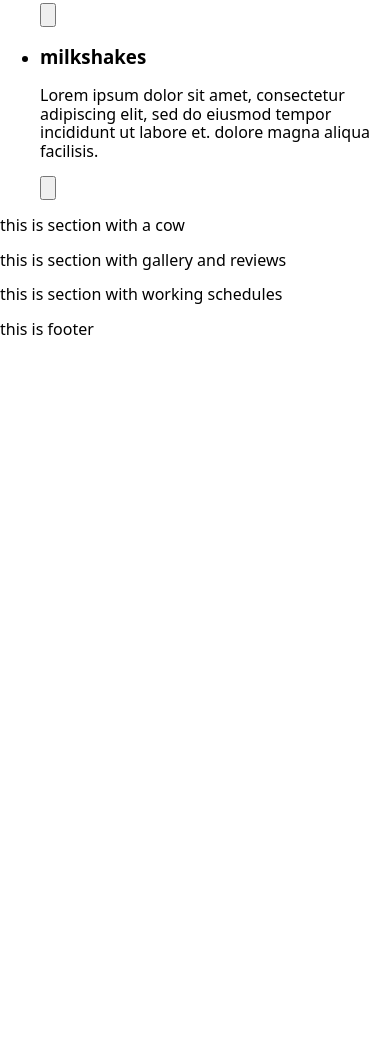
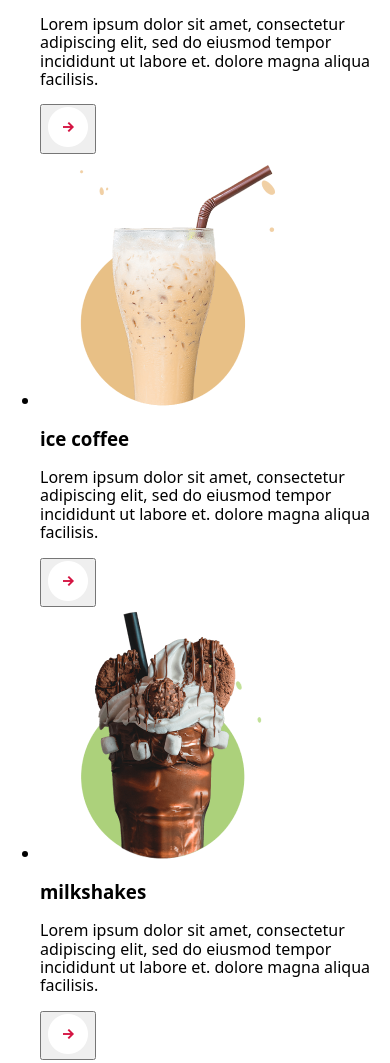
Before and after one commit to Hardracing/IceCreamProject, a website: page src/index.html in a window 390 px wide. Shown: the part 574-1637 px from the top of the page. Before the commit the page ends 928 px from the top, so only its background shows below. Drawn offline with nearby package versions, Linux system fonts and the light colour scheme; files that its build step writes are made by us from their sources.

Commit message:
finished mobile version

```diff
--- a/src/partials/products_section.html
+++ b/src/partials/products_section.html
@@ -4,9 +4,9 @@
         <h2 class="section__title">products</h2>
         <ul class="products-list">
             <li class="product">
-                <!-- <div class="product-image__container">
-                    <img src="./images/products/mobile/home-pic1.png" alt="">
-                </div> -->
+                <div class="product-image__container">
+                    <img srcset="./images/products/mobile/icecream.png 1x, ./images/products/mobile/icecream2x.png 2x" src="./images/products/mobile/icecream.png" alt="Icecream picture">
+                </div>
                 <h3 class="product-name">ice cream</h3>
                 <div class="products-separator">
                     <span class="separation-circle"></span>
@@ -15,12 +15,12 @@
                 </div>
                 <p class="product-description">Lorem ipsum dolor sit amet, consectetur adipiscing elit, sed do eiusmod tempor incididunt ut labore et. dolore magna
                 aliqua facilisis.</p>
-                <button class="product-btn"><img src="" alt=""></button>
+                <button class="product-btn"><img srcset="./images/products/mobile/products-arrow.png 1x, ./images/products/mobile/products-arrow2x.png 2x" src="./images/products/mobile/products-arrow.png" alt="Arrow picture"></button>
             </li>
             <li class="product">
-                <!-- <div class="product-image__container">
-                    <img src="./images/products/mobile/home-pic1.png" alt="">
-                </div> -->
+                <div class="product-image__container">
+                    <img srcset="./images/products/mobile/coffee.png 1x, ./images/products/mobile/coffee2x.png 2x" src="./images/products/mobile/coffee.png" alt="Coffee picture">
+                </div>
                 <h3 class="product-name">ice coffee</h3>
                 <div class="products-separator">
                     <span class="separation-circle"></span>
@@ -29,12 +29,12 @@
                 </div>
                 <p class="product-description">Lorem ipsum dolor sit amet, consectetur adipiscing elit, sed do eiusmod tempor incididunt ut labore et. dolore magna
                 aliqua facilisis.</p>
-                <button class="product-btn"><img src="" alt=""></button>
+                <button class="product-btn"><img srcset="./images/products/mobile/products-arrow.png 1x, ./images/products/mobile/products-arrow2x.png 2x" src="./images/products/mobile/products-arrow.png" alt="Arrow picture"></button>
             </li>
             <li class="product">
-                <!-- <div class="product-image__container">
-                    <img width="249px" height="252px" src="./images/products/mobile/home-pic1.png" alt="">
-                </div> -->
+                <div class="product-image__container">
+                    <img srcset="./images/products/mobile/shake.png 1x, ./images/products/mobile/shake2x.png 2x" src="./images/products/mobile/shake.png" alt="Milkshake picture">
+                </div>
                 <h3 class="product-name">milkshakes</h3>
                 <div class="products-separator">
                     <span class="separation-circle"></span>
@@ -43,7 +43,7 @@
                 </div>
                 <p class="product-description">Lorem ipsum dolor sit amet, consectetur adipiscing elit, sed do eiusmod tempor incididunt ut labore et. dolore magna
                 aliqua facilisis.</p>
-                <button class="product-btn"><img src="" alt=""></button>
+                <button class="product-btn"><img srcset="./images/products/mobile/products-arrow.png 1x, ./images/products/mobile/products-arrow2x.png 2x" src="./images/products/mobile/products-arrow.png" alt="Arrow picture"></button>
             </li>
         </ul>
     </div>
--- a/src/sass/products/_products.scss
+++ b/src/sass/products/_products.scss
@@ -14,7 +14,7 @@
   }
   @media screen and(max-width: $to-tablet) {
     &:not(:last-child) {
-      margin-bottom: 17px;
+      margin-bottom: 130px;
     }
   }
   border-radius: 24px;
@@ -73,9 +73,10 @@
 }
 .product-image__container {
   position: absolute;
-  top: -50%;
-  left: 50%;
+  top: -110px;
+  left: 16px;
 }
+
 .product-btn {
   border: none;
   padding: 0;
```
Also changed, not shown: src/images/products/mobile/coffee.jpg (deleted), src/images/products/mobile/coffee.png (added), src/images/products/mobile/coffee2x.jpg (deleted), src/images/products/mobile/coffee2x.png (added), src/images/products/mobile/home-pic1.png (deleted), src/images/products/mobile/icecream.jpg (deleted), src/images/products/mobile/icecream.png (added), src/images/products/mobile/icecream2x.jpg (deleted), src/images/products/mobile/icecream2x.png (added), src/images/products/mobile/milkshake.jpg (deleted), src/images/products/mobile/milkshake2x.jpg (deleted), src/images/products/mobile/products-arrow.png (added), src/images/products/mobile/products-arrow2x.png (added), src/images/products/mobile/shake.png (added), 1 more files.
